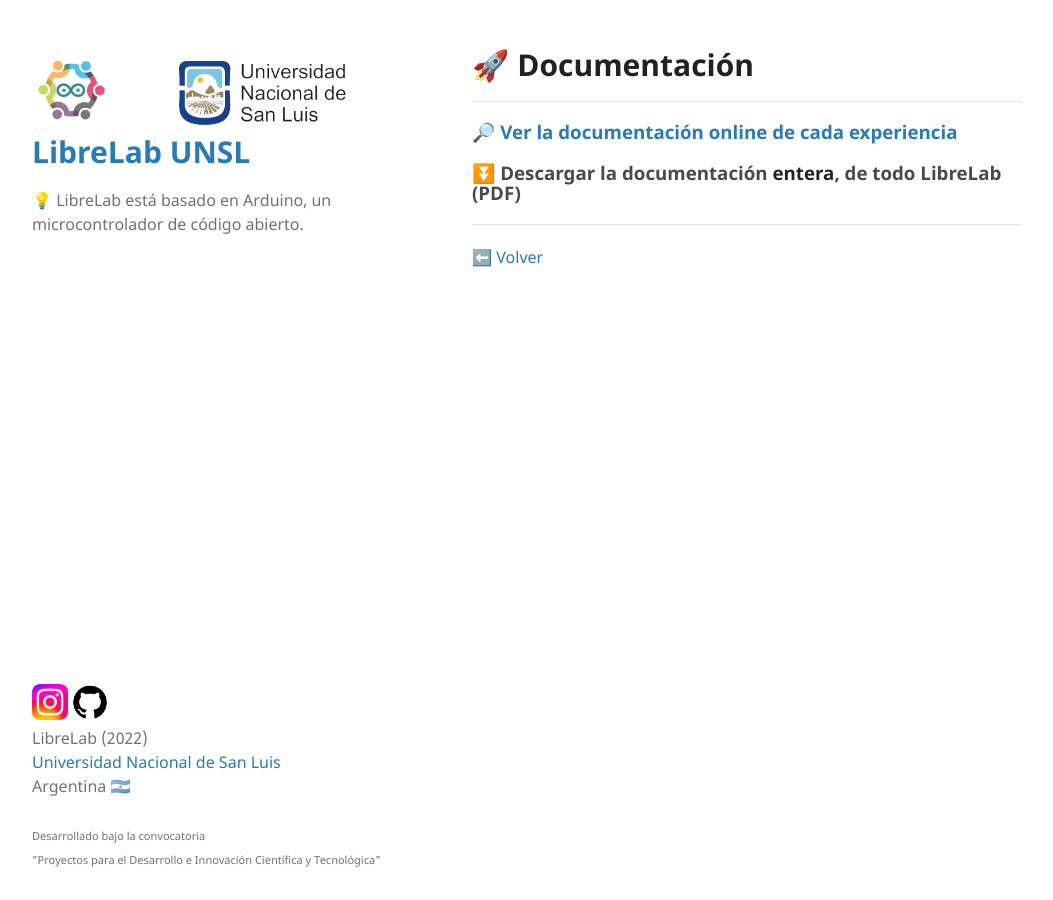
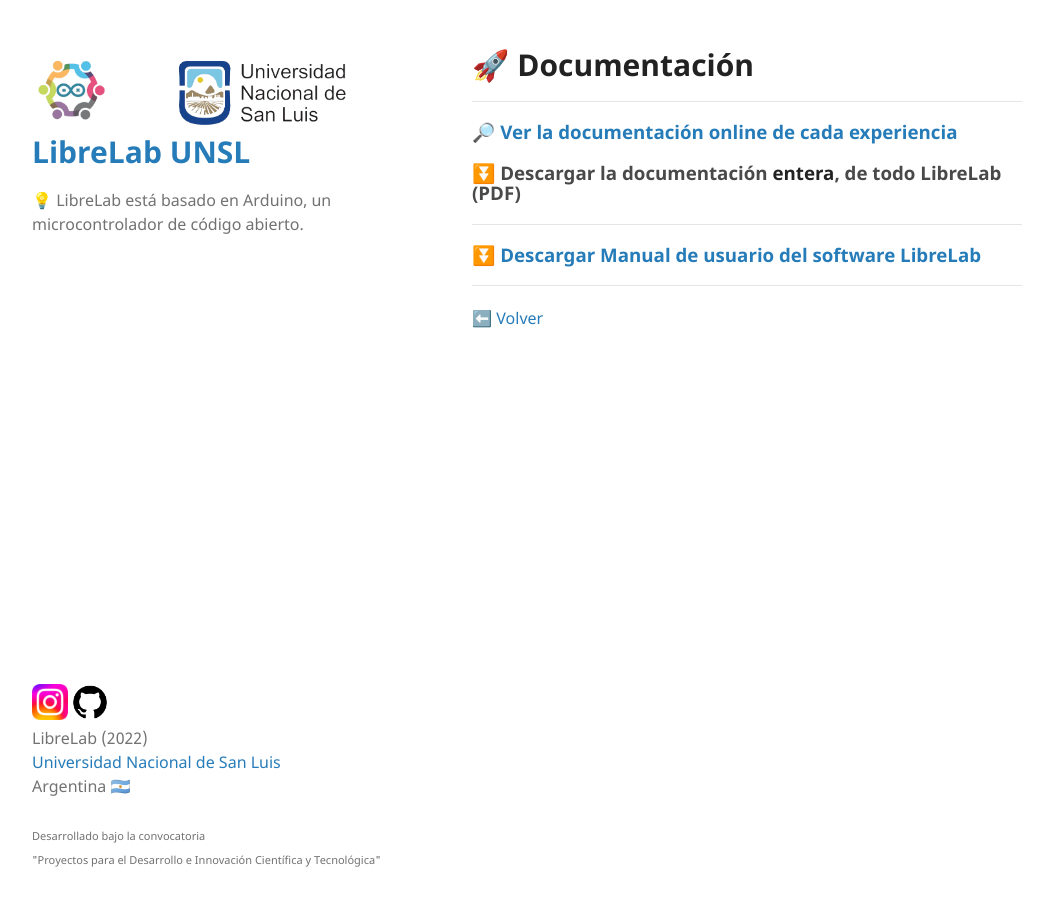
Before and after one commit to labunsl/labunsl.github.io, a Jekyll site: the page built from Documentación.md, in a window 1280 px wide. Shown: the whole page, without its empty margins (68-1121 px from the left). Built offline with Jekyll 4.4.1, drawn with Linux system fonts in a browser that asks for light colours; our own code applies the rules of GitHub Pages for plain Markdown files.

Commit message:
manual librelab software

```diff
--- a/Documentación.md
+++ b/Documentación.md
@@ -10,6 +10,10 @@
 
 ### ⏬ Descargar la documentación **entera**, de todo LibreLab (PDF)
 
+---
+
+### [⏬ Descargar Manual de usuario del software LibreLab](Manual de usuario software LibreLab 1.0.pdf)
+
 
 ---
 
```
Also changed, not shown: 1 other file.
